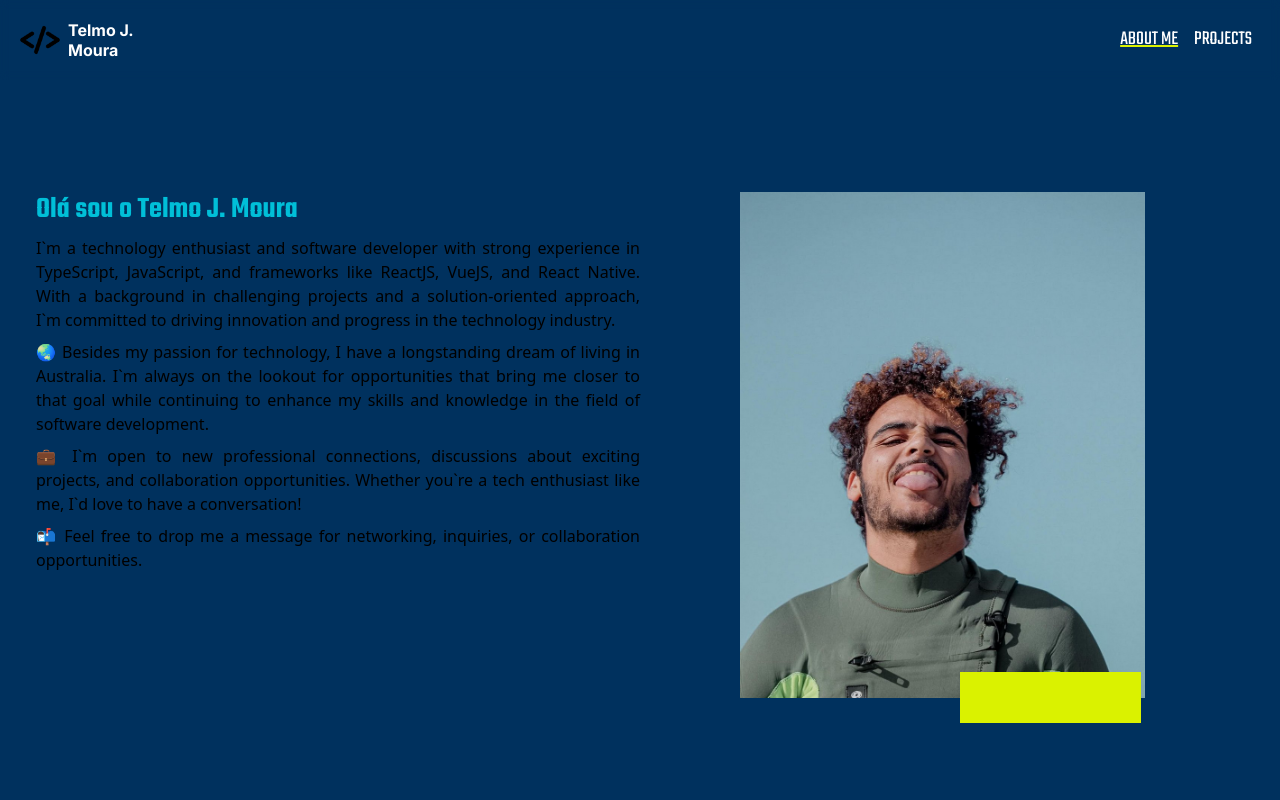
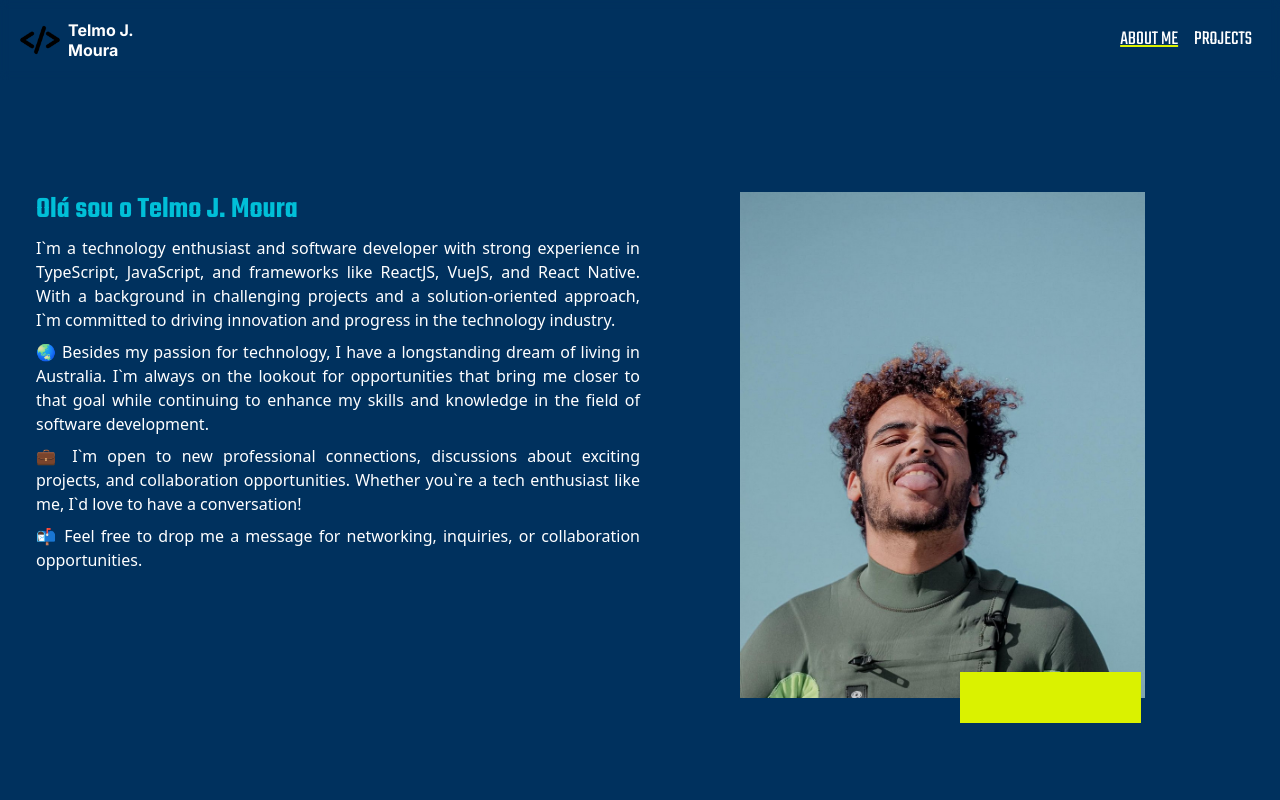
Before and after one commit to eutelmo/perosnal-website, a Next.js app: page /about in a window 1280 px wide. Shown: the top 800 px of the page. Built offline with nearby package versions, Linux system fonts and the light colour scheme; no server answers.

Commit message:
fix:  About text color

```diff
--- a/src/app/about/page.tsx
+++ b/src/app/about/page.tsx
@@ -23,7 +23,7 @@ export default function AboutPage() {
               <p className="text-custom-baby-blue text-3xl font-teko font-semibold">
                 Olá sou o Telmo J. Moura
               </p>
-              <p className="mt-2 font-sans leading-6 text-justify">
+              <p className="mt-2 font-sans text-white leading-6 text-justify">
                 I`m a technology enthusiast and software developer with strong
                 experience in TypeScript, JavaScript, and frameworks like
                 ReactJS, VueJS, and React Native. With a background in
@@ -31,20 +31,20 @@ export default function AboutPage() {
                 committed to driving innovation and progress in the technology
                 industry.
               </p>
-              <p className="sm:mt-2 mt-4 font-sans leading-6 text-justify">
+              <p className="sm:mt-2 mt-4 text-white font-sans leading-6 text-justify">
                 🌏 Besides my passion for technology, I have a longstanding
                 dream of living in Australia. I`m always on the lookout for
                 opportunities that bring me closer to that goal while continuing
                 to enhance my skills and knowledge in the field of software
                 development.
               </p>
-              <p className="sm:mt-2 mt-4 font-sans leading-6 text-justify">
+              <p className="sm:mt-2 mt-4 text-white font-sans leading-6 text-justify">
                 💼 I`m open to new professional connections, discussions about
                 exciting projects, and collaboration opportunities. Whether
                 you`re a tech enthusiast like me, I`d love to have a
                 conversation!
               </p>
-              <p className="sm:mt-2 mt-4 font-sans leading-6 text-justify">
+              <p className="sm:mt-2 mt-4 text-white font-sans leading-6 text-justify">
                 📬 Feel free to drop me a message for networking, inquiries, or
                 collaboration opportunities.
               </p>
@@ -68,7 +68,6 @@ export default function AboutPage() {
 
         {/* Swipe with Portefolio */}
         <Projectswipe />
-        <p>About</p>
       </div>
 
       <Footer />
```
